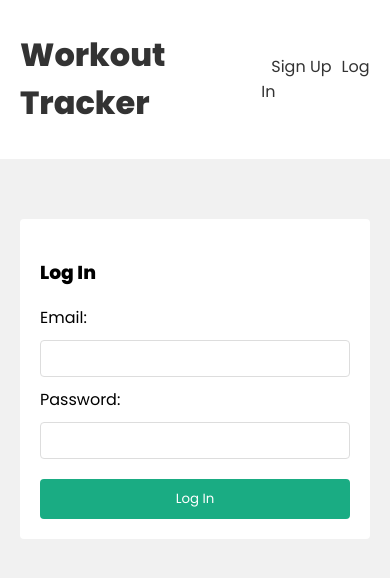
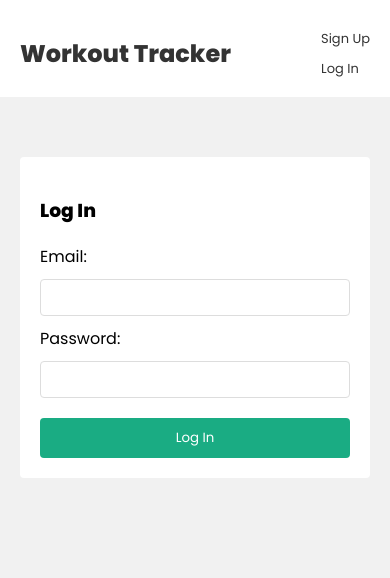
Before and after one commit to TomMetcalf/fitness-app, a React (Create React App) app in the folder frontend/: page /login in a window 390 px wide. Shown: the top 578 px of the page. Built offline with nearby package versions, Linux system fonts and the light colour scheme.

Commit message:
adjust header for mobile

```diff
--- a/frontend/src/components/Navbar.jsx
+++ b/frontend/src/components/Navbar.jsx
@@ -24,7 +24,7 @@ function Navbar() {
             </div>
           )}
           {!user && (
-            <div>
+            <div className='navbar-links'>
               <Link to="/signup">Sign Up</Link>
               <Link to="/login">Log In</Link>
             </div>
--- a/frontend/src/index.css
+++ b/frontend/src/index.css
@@ -208,4 +208,19 @@ form.login button {
     display: flex;
     justify-content: flex-end;
   }
+
+  .navbar-links {
+    display: flex;
+    flex-direction: column;
+    font-size: small;
+  }
+
+  a {
+    margin-top: 10px;
+  }
+
+  h1 {
+    font-size: x-large;
+  }
+
 }
```
